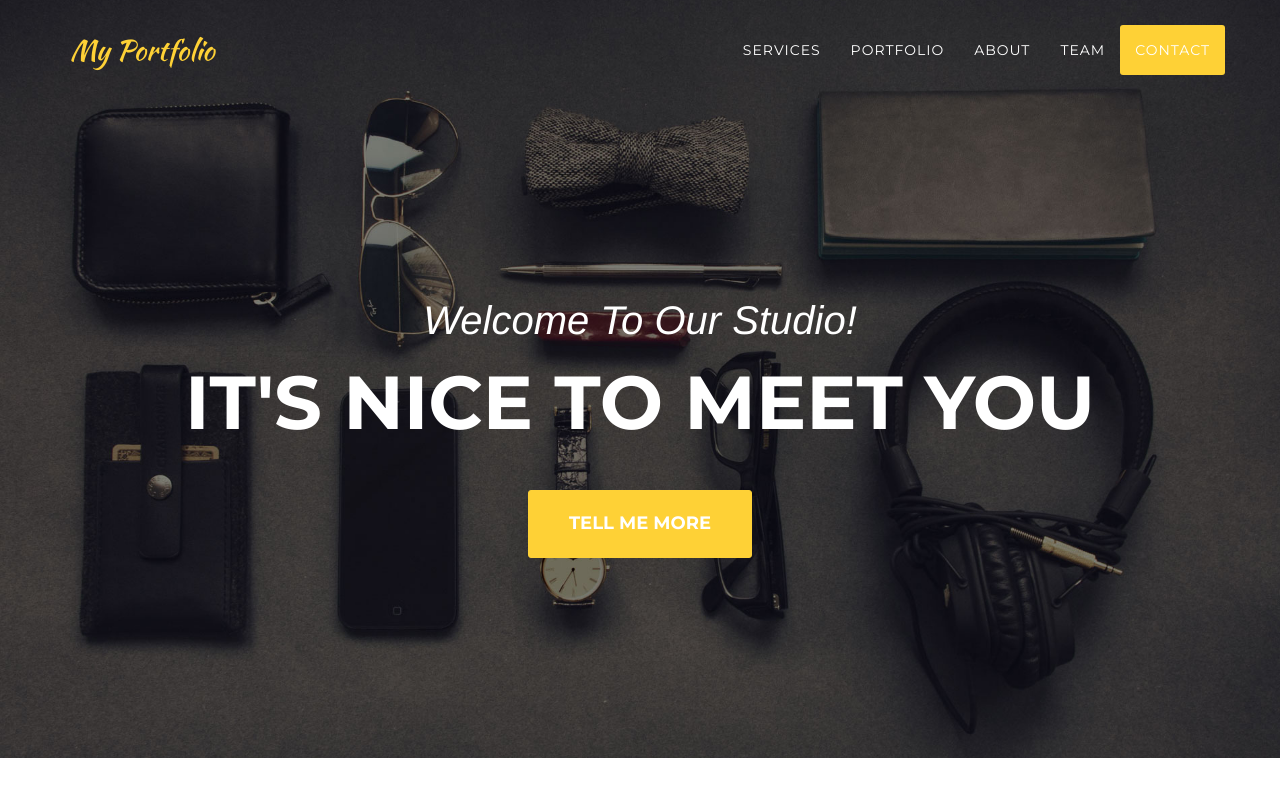
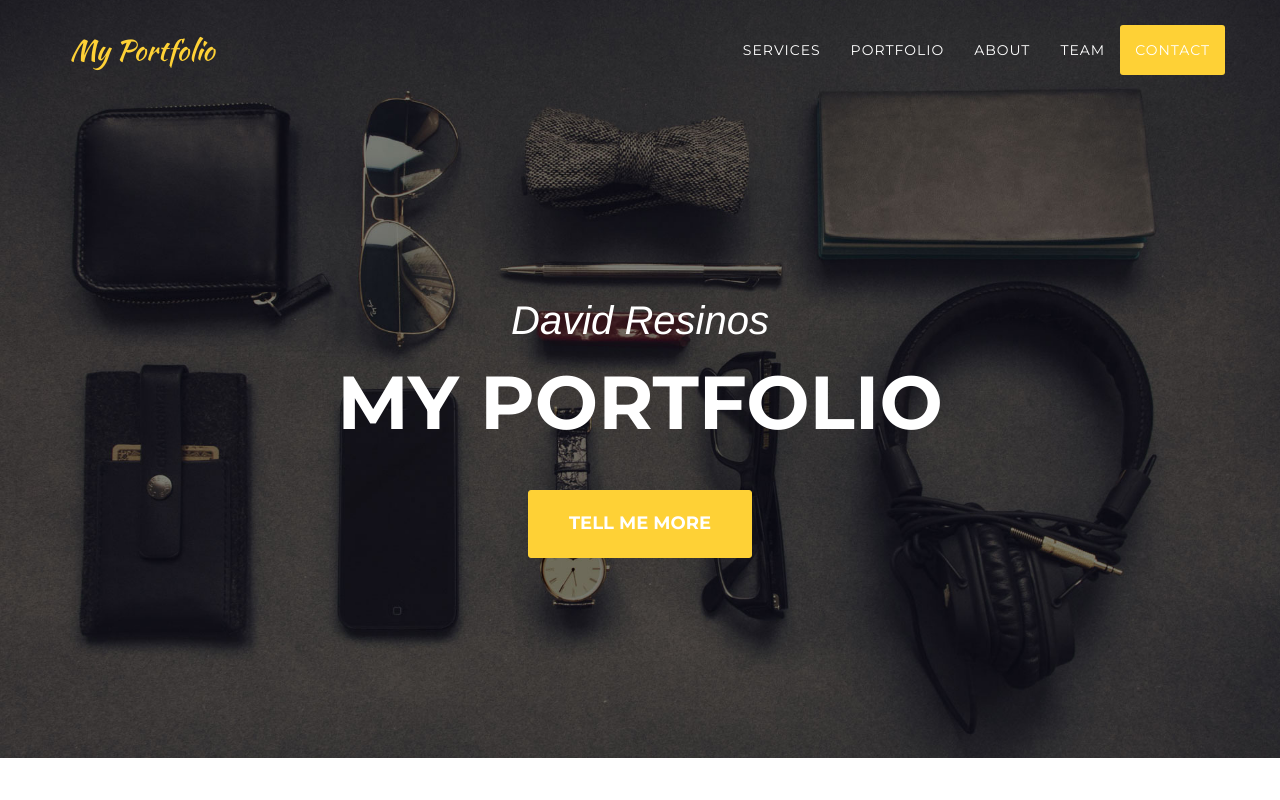
Before and after one commit to DavidResinos/DavidResinos.github.io, a website: page index.html in a window 1280 px wide. Shown: the top 800 px of the page. Drawn offline with nearby package versions, Linux system fonts and the light colour scheme; files whose address does not match are found by name; a web font is replaced by a local one.

Commit message:
changed photo

```diff
--- a/css/agency.css
+++ b/css/agency.css
@@ -555,7 +555,7 @@ aside.clients img {
 }
 section#contact {
   background-color: #222222;
-  background-image: url('../img/map-image.png');
+  background-image: url('img/7135.jpg');
   background-position: center;
   background-repeat: no-repeat;
 }
--- a/index.html
+++ b/index.html
@@ -78,8 +78,8 @@
     <header>
         <div class="container">
             <div class="intro-text">
-                <div class="intro-lead-in">Welcome To Our Studio!</div>
-                <div class="intro-heading">It's Nice To Meet You</div>
+                <div class="intro-lead-in">David Resinos</div>
+                <div class="intro-heading">My Portfolio</div>
                 <a href="#services" class="page-scroll btn btn-xl">Tell Me More</a>
             </div>
         </div>
```
Also changed, not shown: css/agency.min.css.
